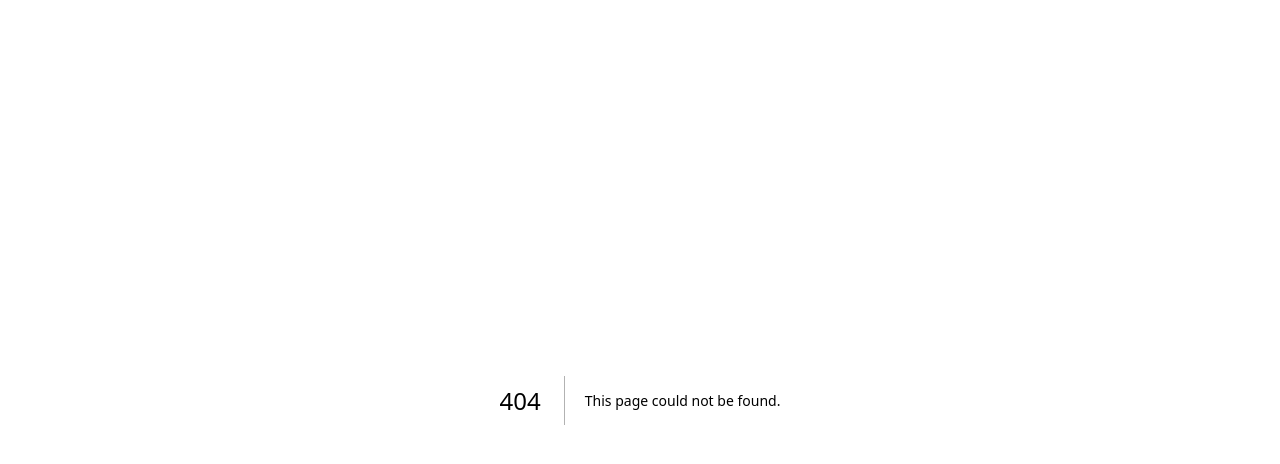
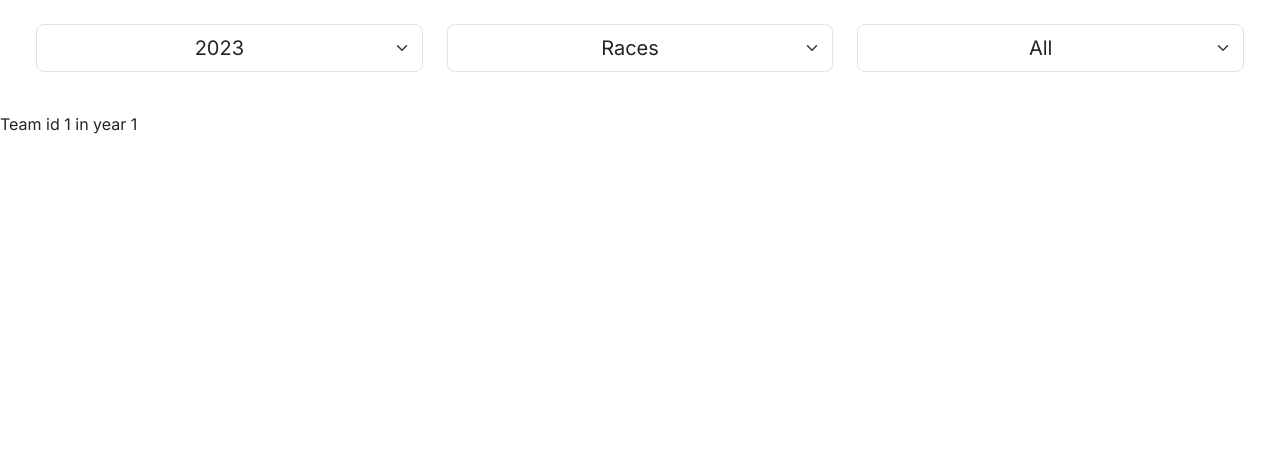
Before and after one commit to sonnhoang1995/vrillar-test, a Next.js app: page /race-results/teams/1/1 in a window 1280 px wide. Before the commit this address had no page. Shown: the top 464 px of the page. Built offline with nearby package versions, Linux system fonts and the light colour scheme.

Commit message:
first commit

```diff
--- a/package.json
+++ b/package.json
@@ -12,11 +12,15 @@
     "@types/node": "20.3.0",
     "@types/react": "18.2.11",
     "@types/react-dom": "18.2.4",
+    "bootstrap": "^5.3.0",
     "eslint": "8.42.0",
     "eslint-config-next": "13.4.5",
     "next": "13.4.5",
     "react": "18.2.0",
     "react-dom": "18.2.0",
     "typescript": "5.1.3"
+  },
+  "devDependencies": {
+    "@types/bootstrap": "^5.2.6"
   }
 }
--- a/src/app/layout.tsx
+++ b/src/app/layout.tsx
@@ -1,21 +1,25 @@
-import './globals.css'
-import { Inter } from 'next/font/google'
+import "./globals.css";
+import { Inter } from "next/font/google";
+import Select from "./select";
 
-const inter = Inter({ subsets: ['latin'] })
+const inter = Inter({ subsets: ["latin"] });
 
 export const metadata = {
-  title: 'Create Next App',
-  description: 'Generated by create next app',
-}
+    title: "Create Next App",
+    description: "Generated by create next app"
+};
 
 export default function RootLayout({
-  children,
+    children
 }: {
-  children: React.ReactNode
+    children: React.ReactNode;
 }) {
-  return (
-    <html lang="en">
-      <body className={inter.className}>{children}</body>
-    </html>
-  )
+    return (
+        <html lang="en">
+            <body className={inter.className}>
+                <Select></Select>
+                {children}
+            </body>
+        </html>
+    );
 }
--- /dev/null
+++ b/src/app/race-results/layout.tsx
@@ -0,0 +1,7 @@
+export default function ResultLayout({
+    children
+}: {
+    children: React.ReactNode;
+}) {
+    return <section style={{ height: "100vh" }}>{children}</section>;
+}
--- /dev/null
+++ b/src/app/race-results/teams/[year]/[id]/page.tsx
@@ -0,0 +1,11 @@
+export default function Page({
+    params
+}: {
+    params: { year: string, id: string };
+}) {
+    return (
+        <div>
+            Team id { params.id } in year { params.year }
+        </div>
+    );
+}
--- /dev/null
+++ b/src/app/select.tsx
@@ -0,0 +1,71 @@
+"use client";
+
+import { useRouter } from "next/navigation";
+import { useEffect, useState } from "react";
+import "bootstrap/dist/css/bootstrap.css";
+
+export default function Select() {
+    useEffect(() => {
+        import("bootstrap");
+    }, []);
+    const [year, setYear] = useState("2023");
+    const [content, setContent] = useState("races");
+    const router = useRouter();
+    const years: number[] = [];
+    for (let i = 2023; i >= 1950; i--) {
+        years.push(i);
+    }
+    const changeYear = (selectedYear: string) => {
+        setYear(selectedYear);
+        router.push(`/race-results/${content}/${selectedYear}`);
+    };
+
+    const changeContent = (selectedContent: string) => {
+        setContent(selectedContent);
+        router.push(`/race-results/${selectedContent}/${year}`);
+    };
+
+    const changeSubContent = (subContent: string) => {
+        router.push(`race-results/${content}/${year}/${subContent}`);
+    };
+
+    return (
+        <div className="row m-4">
+            <div className="col-12 col-md-4">
+                <select
+                    className="form-select form-select-lg mb-3"
+                    onChange={(e) => changeYear(e.target.value)}
+                    style={{ width: "100%", textAlign: "center" }}
+                >
+                    {years.map((year) => {
+                        return (
+                            <option key={`${year}`} value={`${year}`}>
+                                {year}
+                            </option>
+                        );
+                    })}
+                </select>
+            </div>
+            <div className="col-12 col-md-4">
+                <select
+                    className="form-select form-select-lg mb-3"
+                    onChange={(e) => changeContent(e.target.value)}
+                    style={{ width: "100%", textAlign: "center" }}
+                >
+                    <option value="races">Races</option>
+                    <option value="drivers">Drivers</option>
+                    <option value="teams">Teams</option>
+                </select>
+            </div>
+            <div className="col-12 col-md-4">
+                <select
+                    className="form-select form-select-lg mb-3"
+                    onChange={(e) => changeSubContent(e.target.value)}
+                    style={{ width: "100%", textAlign: "center" }}
+                >
+                    <option value="all">All</option>
+                </select>
+            </div>
+        </div>
+    );
+}
```
Also changed, not shown: src/app/page.tsx (+5 -91 lines), src/app/race-results/drivers/[year]/[id]/page.tsx (added, +11 -0 lines), src/app/race-results/drivers/[year]/page.tsx (added, +11 -0 lines), src/app/race-results/races/[year]/[id]/[race]/page.tsx (added, +11 -0 lines), src/app/race-results/races/[year]/page.tsx (added, +11 -0 lines), src/app/race-results/teams/[year]/page.tsx (added, +11 -0 lines), 2 other files (tests, documents, lock files or other folders).
